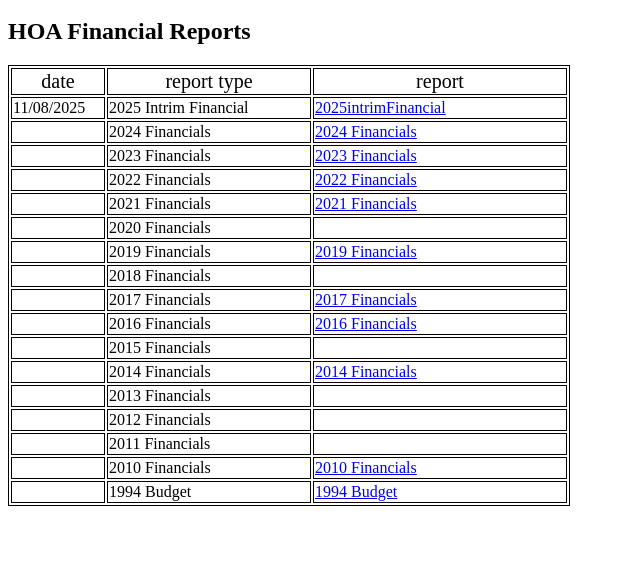
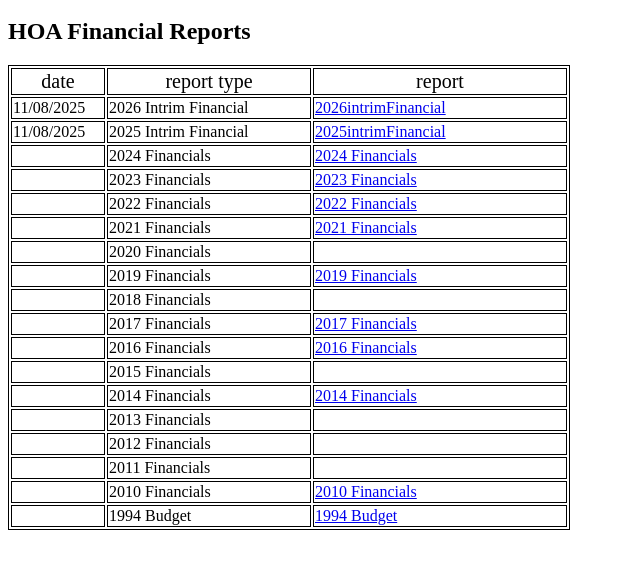
Before and after one commit to SLWadmin/ShorterLakeRelease, a plain HTML site: page shwFinancial.html in a window 1280 px wide. Shown: the part 48-614 px from the top of the page, without its empty margins (0-640 px from the left). Drawn offline with Linux system fonts and the light colour scheme.

Commit message:
Update financial report links in shwFinancial.html

```diff
--- a/shwFinancial.html
+++ b/shwFinancial.html
@@ -15,9 +15,10 @@
    <tr> <td width="90" style = "text-align: center; font-size: 20px"> date </td>
             <td width="200" style = "text-align: center; font-size: 20px"> report type </td>
 		        <td width="250" style = "text-align: center; font-size: 20px"> report </td> </tr>
-
+	<tr> <td>11/08/2025</td> <td>2026 Intrim Financial</td>
+	                          <td><a href="https://drive.google.com/file/d/1rkVcIde8UB-Ms4eiDmwtE2MMazMj1MlF/view?usp=sharing"> 2026intrimFinancial</a></td> </tr>
    <tr> <td>11/08/2025</td> <td>2025 Intrim Financial</td>
-	                          <td><a href="https://drive.google.com/file/d/1DdA6y8aikQyJdQqol83uEwu3SrTPOWG3/view?usp=sharing">2025intrimFinancial</a></td> </tr>
+	                          <td><a href="https://drive.google.com/file/d/1DdA6y8aikQyJdQqol83uEwu3SrTPOWG3/view?usp=sharing"> 2025intrimFinancial</a></td> </tr>
    <tr> <td>&nbsp;&nbsp;</td> <td>2024 Financials</td>
 	                          <td><a href="https://drive.google.com/file/d/1G-Fc-Nc9WtXw0jro5ujlBSMAszxXHGPX/view?usp=sharing"> 2024 Financials   </a></td> </tr>
    <tr> <td>&nbsp;&nbsp;</td> <td>2023 Financials</td>
```
